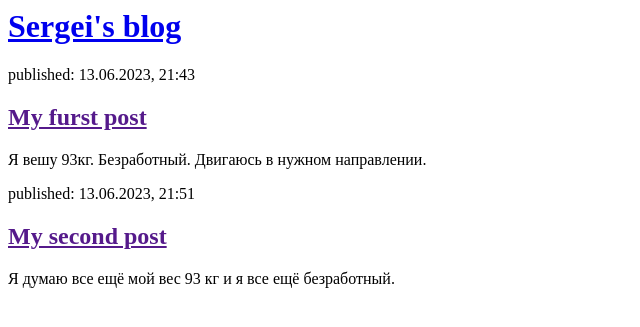
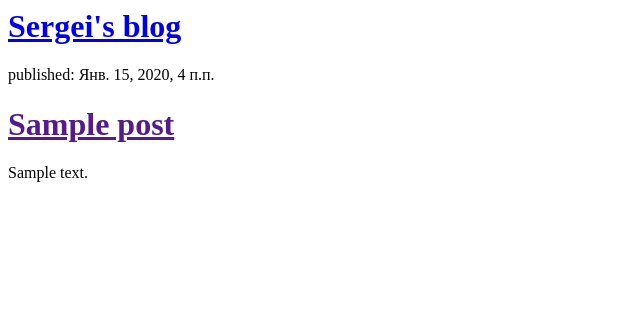
Before and after one commit to Fox240795/my-first-blog, a Django app: page / in a window 1280 px wide. Shown: the top 327 px of the page, without its empty margins (0-640 px from the left). Run offline with Django 3.2, Linux system fonts and the light colour scheme; tables that the repository leaves empty hold one stand-in row (values such as "Sample post").

Commit message:
Modified templates to display posts from database.

```diff
--- a/blog/templates/blog/post_list.html
+++ b/blog/templates/blog/post_list.html
@@ -7,16 +7,12 @@
            <h1><a href="/">Sergei's blog</a></h1>
         </div>
 
-        <div>
-            <p>published: 13.06.2023, 21:43</p>
-            <h2><a href="">My furst post</a></h2>
-            <p>Я вешу 93кг. Безработный. Двигаюсь в нужном направлении.</p>
-        </div>
-
-        <div>
-            <p>published: 13.06.2023, 21:51</p>
-            <h2><a href="">My second post</a></h2>
-            <p>Я думаю все ещё мой вес 93 кг и я все ещё безработный.</p>
-        </div>
+        {% for post in posts %}
+            <div>
+                <p>published: {{ post.published_date }}</p>
+                <h1><a href="">{{ post.title }}</a></h1>
+                <p>{{ post.text|linebreaksbr }}</p>
+            </div>
+        {% endfor %}
     </body>
 </html>
--- a/blog/views.py
+++ b/blog/views.py
@@ -1,5 +1,7 @@
 from django.shortcuts import render
-
+from django.utils import timezone
+from .models import Post
 
 def post_list(request):
-    return render(request, 'blog/post_list.html', {})
+    posts = Post.objects.filter(published_date__lte=timezone.now()).order_by('published_date')
+    return render(request, 'blog/post_list.html', {'posts': posts})
```
